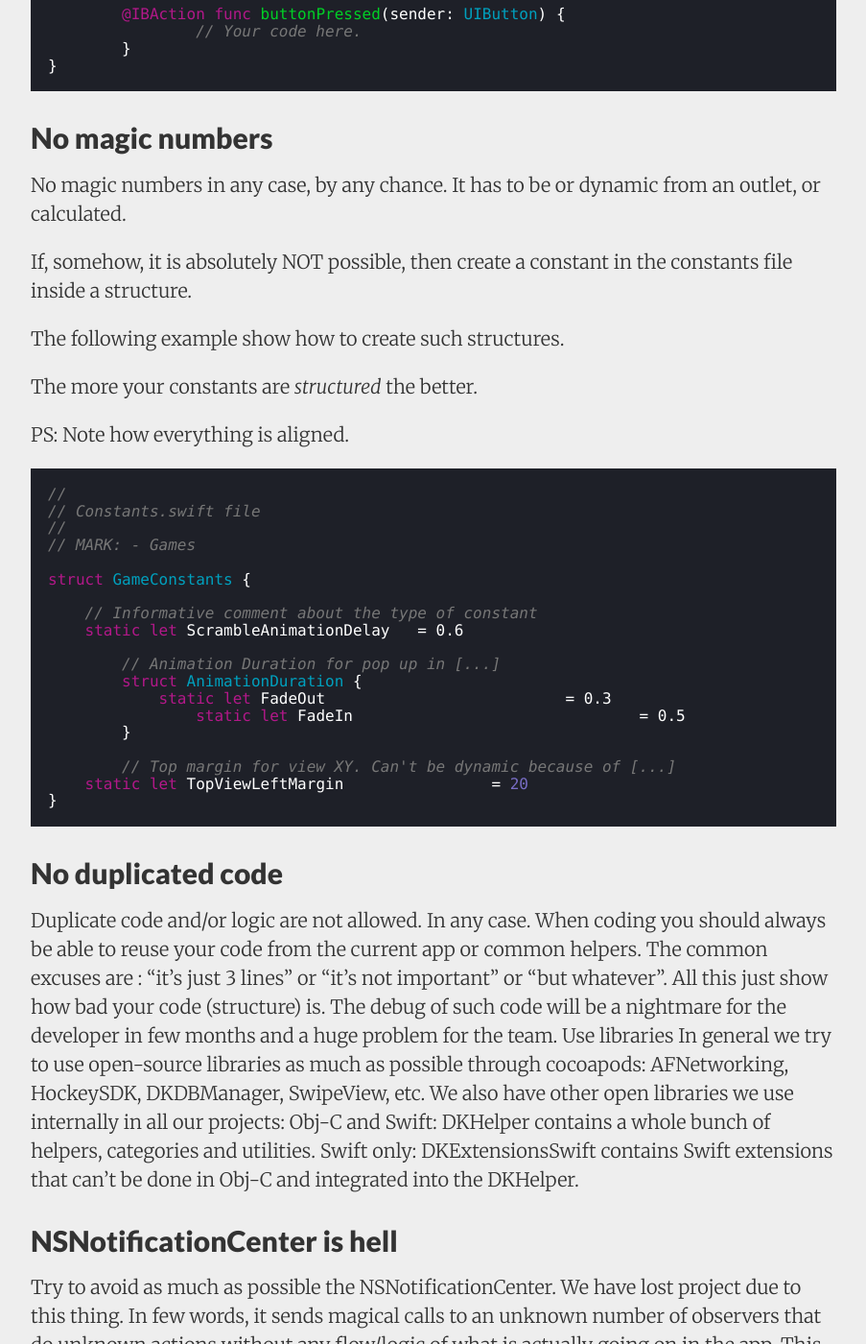
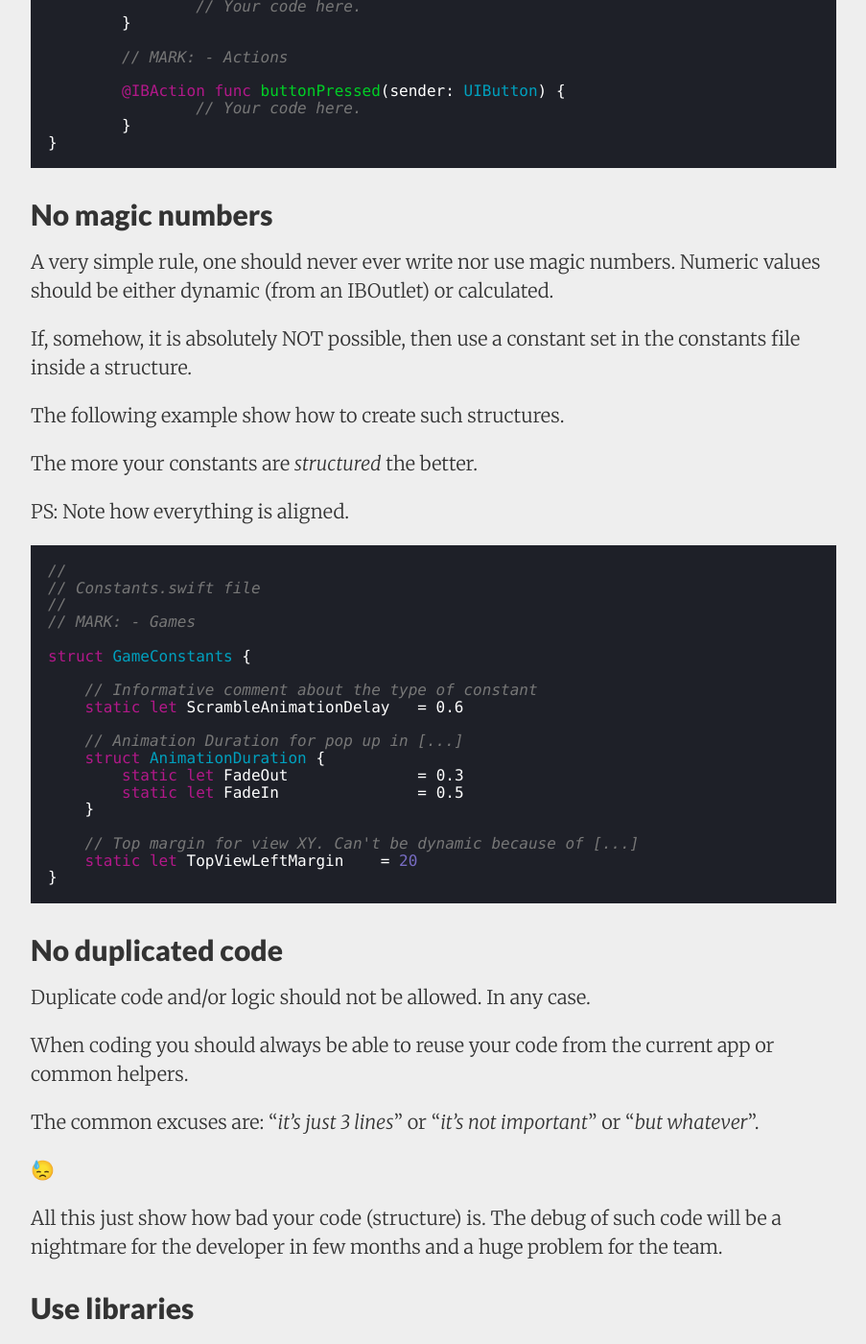
Before and after one commit to kevindelord/kevindelord.github.io, a Jekyll site: the page built from _posts/2016-06-29-code-quality.md, in a window 1280 px wide and 1400 px high, scrolled down 1397 px. Shown: the whole window at 96% size, without its empty margins (188-1091 px from the left). Built offline with Jekyll 4.4.1, drawn with Linux system fonts in a browser that asks for light colours; nearby versions of some CDN libraries; emoji names are drawn with the system emoji font; some of the changed text lies outside the part shown.

Commit message:
Improve intro content

```diff
--- a/_posts/2016-06-29-code-quality.md
+++ b/_posts/2016-06-29-code-quality.md
@@ -4,36 +4,37 @@
 summary: Coding guidelines helping to write a better code in iOS
 ---
 
-What are the different rules and code guidelines expected on an iOS project.
+When coding on iOS, have you ever wished to have a common structure between your projects? a standard way of coding for your team? More than a code style guide but like a _code structure guide_ ?
 
-Depending on the language some following points might be useless or a even annoying for some developers.
+This article presents different rules and code guidelines that could help to strucutre your projects and improve the quality of the code.
+
+Some points might not be suitable for certain languages, or you could even disagree.
 
 But, when a developer keeps jumping between projects with different structures and languages without a global, strict (and restrictive) convention, the general quality will instantly decrease and slow down the development time.
 
-In few words: the devs go crazy, all projects crash, end of the world, boom.
-
+In few words: the devs go crazy, all projects crash, end of the world. :bomb: :fire:
 
 ## Align & structure your code
 
-Make sure the code is aligned to itself. This is just about structure and better looking code: the "=", the start of the lines, the function names, etc. The alignment is done with "tabulations".
+Make sure the code is aligned to itself. This is just about structure and better looking code: the `=`, the start of the lines, the function names, etc.
+
+The alignment is done with tabulations.
 
 It is also extremely appreciated to use comments to separate the class attributes and pragma mark between functions.
 
-An example:
-
 {% highlight swift %}
-class MyViewController						: UIViewController {
+class MyViewController				: UIViewController {
 
 	// MARK: - Outlets
 
-	@IBOutlet var lettersGameButton			: UIButton?
+	@IBOutlet var lettersGameButton		: UIButton?
 	@IBOutlet var headBodyLegsGameButton	: UIButton?
 	@IBOutlet var colorMatcherGameButton	: UIButton?
 
 	// MARK: - Instance Variables
 
-	var destinationType						: FFGameType?
-	let transitionManager				 	= FFTransitionManager()
+	var destinationType                     : FFGameType?
+	let transitionManager                   = FFTransitionManager()
 
 	// MARK: - View Lifecycle
 
@@ -52,9 +53,9 @@
 
 ## No magic numbers
 
-No magic numbers in any case, by any chance. It has to be or dynamic from an outlet, or calculated.
+A very simple rule, one should never ever write nor use magic numbers. Numeric values should be either dynamic (from an IBOutlet) or calculated.
 
-If, somehow, it is absolutely NOT possible, then create a constant in the constants file inside a structure.
+If, somehow, it is absolutely NOT possible, then use a constant set in the constants file inside a structure.
 
 The following example show how to create such structures.
 
@@ -73,28 +74,40 @@
     // Informative comment about the type of constant
     static let ScrambleAnimationDelay	= 0.6
 
-	// Animation Duration for pop up in [...]
-	struct AnimationDuration {
-	    static let FadeOut 				= 0.3
-		static let FadeIn 				= 0.5
-	}
+    // Animation Duration for pop up in [...]
+    struct AnimationDuration {
+        static let FadeOut              = 0.3
+        static let FadeIn               = 0.5
+    }
 
- 	// Top margin for view XY. Can't be dynamic because of [...]
-    static let TopViewLeftMargin 		= 20
+    // Top margin for view XY. Can't be dynamic because of [...]
+    static let TopViewLeftMargin    = 20
 }
 {% endhighlight %}
 
 ## No duplicated code
 
-Duplicate code and/or logic are not allowed. In any case.
+Duplicate code and/or logic should not be allowed. In any case.
+
 When coding you should always be able to reuse your code from the current app or common helpers.
-The common excuses are : "it's just 3 lines" or "it's not important" or "but whatever".
+
+The common excuses are: "_it's just 3 lines_" or "_it's not important_" or "_but whatever_".
+
+:sweat:
+
 All this just show how bad your code (structure) is. The debug of such code will be a nightmare for the developer in few months and a huge problem for the team.
-Use libraries
-In general we try to use open-source libraries as much as possible through cocoapods: AFNetworking, HockeySDK, DKDBManager, SwipeView, etc.
-We also have other open libraries we use internally in all our projects:
-Obj-C and Swift: DKHelper contains a whole bunch of helpers, categories and utilities.
-Swift only: DKExtensionsSwift contains Swift extensions that can't be done in Obj-C and integrated into the DKHelper.
+
+## Use libraries
+
+In general try to use open-source libraries as much as possible through a dependency manager. For example `AFNetworking`, `HockeySDK`, `DKDBManager`, `SwipeView`, etc.
+
+The most famous dependency managers are:
+
+- [Cocoapods](https://cocoapods.org/)
+- [Carthage](https://github.com/Carthage/Carthage)
+- [Swift Package Manager](https://github.com/apple/swift-package-manager)
+
+Private or internal libraries are also good as far as you do not re-code or re-invent something that already exists.
 
 ## NSNotificationCenter is hell
 
```
